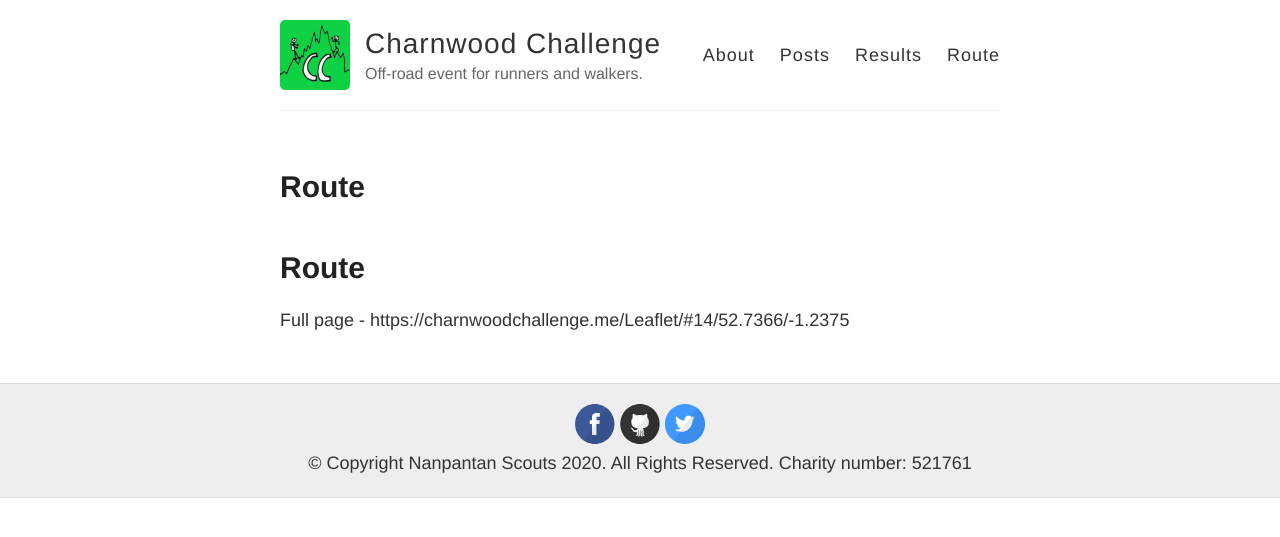
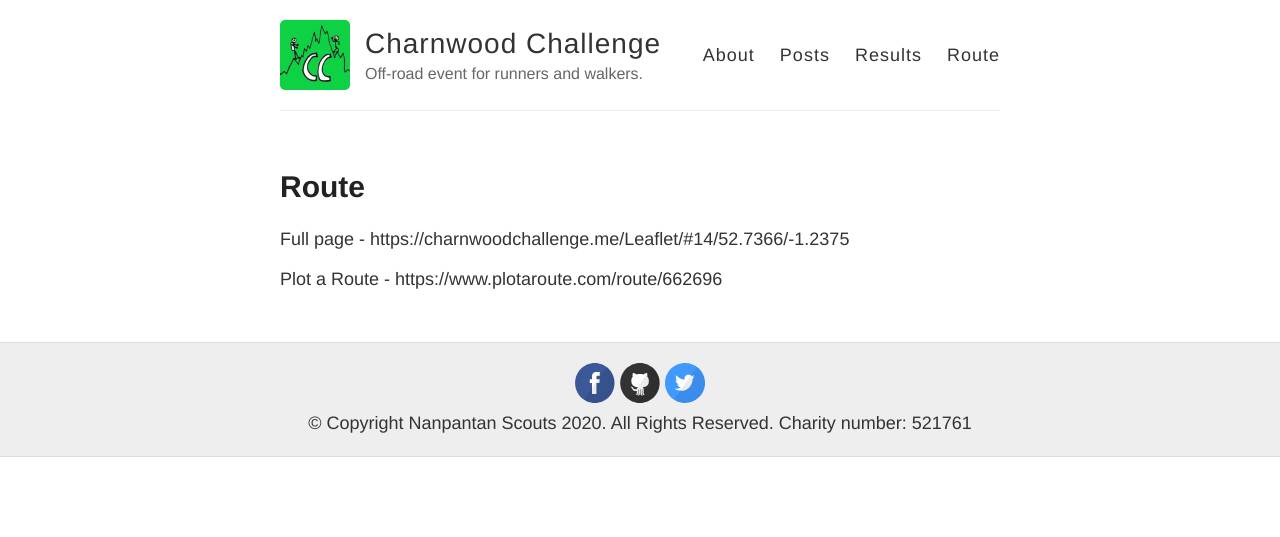
Before and after one commit to Charnwood-Challenge/Charnwood-Challenge.github.io, a Jekyll site: the page built from route.md, in a window 1280 px wide. Shown: the top 537 px of the page. Built offline with Jekyll 4.4.1, drawn with Linux system fonts in a browser that asks for light colours.

Commit message:
Update route.md

```diff
--- a/route.md
+++ b/route.md
@@ -4,6 +4,6 @@ title: Route
 permalink: /route/
 ---
 
-# Route
+Full page - https://charnwoodchallenge.me/Leaflet/#14/52.7366/-1.2375
 
-Full page - https://charnwoodchallenge.me/Leaflet/#14/52.7366/-1.2375
+Plot a Route - https://www.plotaroute.com/route/662696
```
